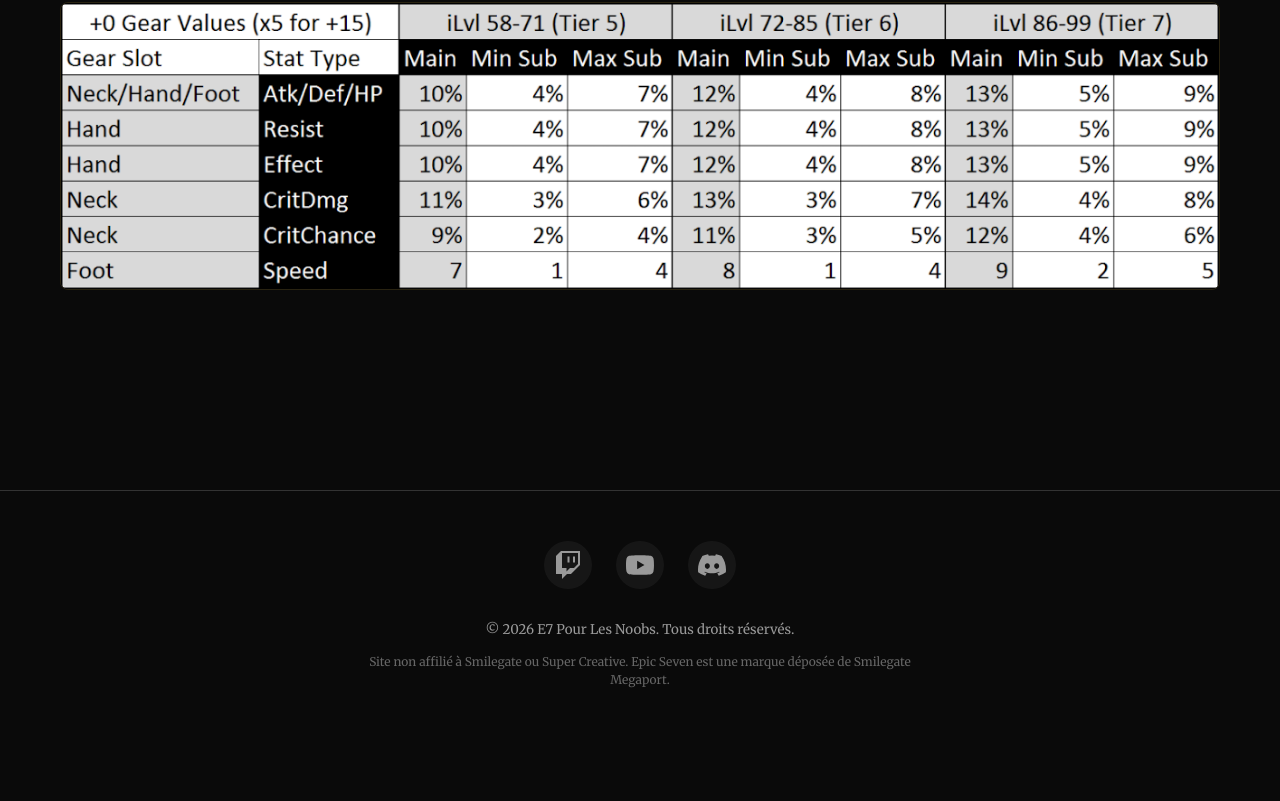
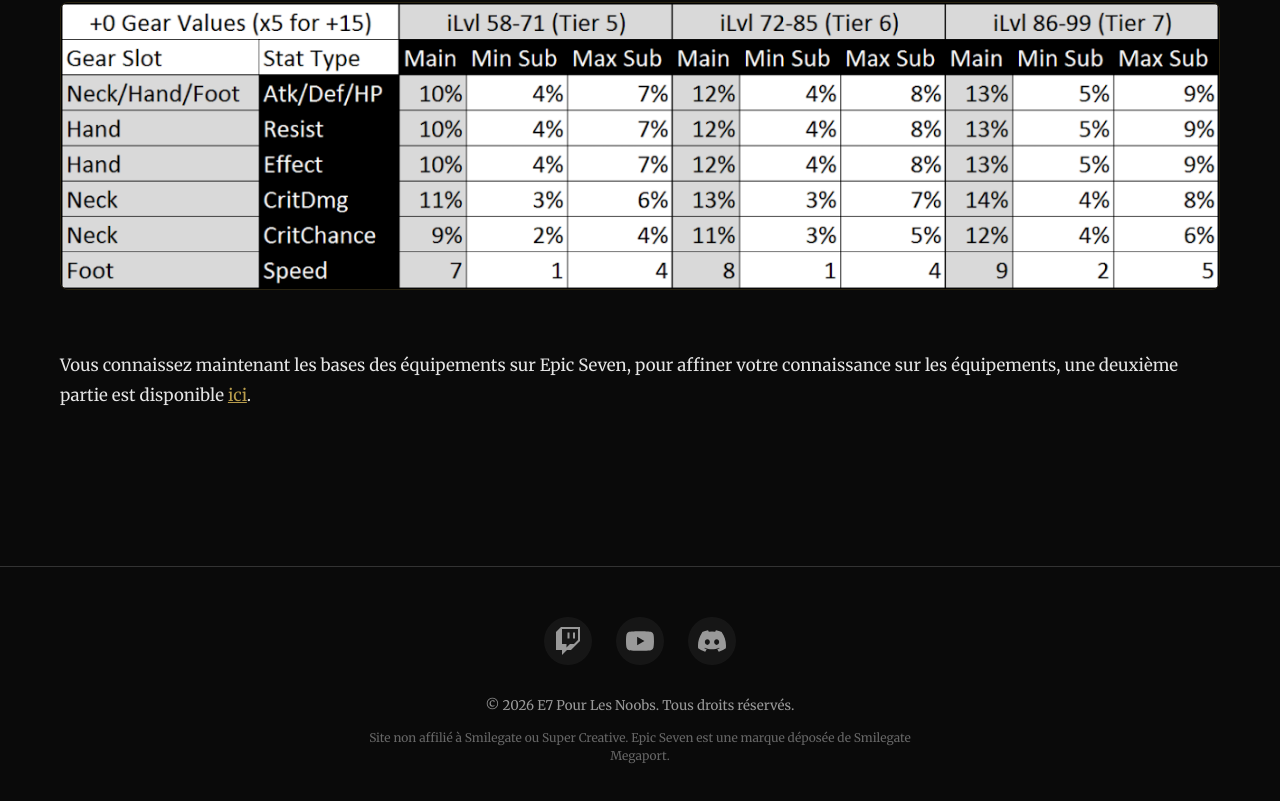
Before and after one commit to franckCopilot/e7pourlesnoobs, a Next.js app: page /tutoriels/equipements/les-bases in a window 1280 px wide. Shown: the part 6373-7174 px from the top of the page. Before the commit the page ends 7102 px from the top, so only its background shows below. Built offline with nearby package versions, Linux system fonts and the light colour scheme.

Commit message:
Add link to second part of equipment tutorial in Les Bases section

```diff
--- a/src/app/tutoriels/equipements/les-bases/page.tsx
+++ b/src/app/tutoriels/equipements/les-bases/page.tsx
@@ -204,6 +204,8 @@ export default function LesBases() {
             <img src="/images/tutoriels/equipements/base6.png" alt="Variation des caractéristiques" style={{ maxWidth: '100%', borderRadius: '8px', border: '1px solid rgba(212,175,55,0.15)' }} />
           </div>
         </section>
+
+        <p>Vous connaissez maintenant les bases des équipements sur Epic Seven, pour affiner votre connaissance sur les équipements, une deuxième partie est disponible <a href="/tutoriels/equipements/approfondir" style={{ color: '#b89c4c', textDecoration: 'underline' }}>ici</a>.</p>
       </div>
 
       {activeVideo && <VideoModal videoId={activeVideo} onClose={() => setActiveVideo(null)} />}
```
